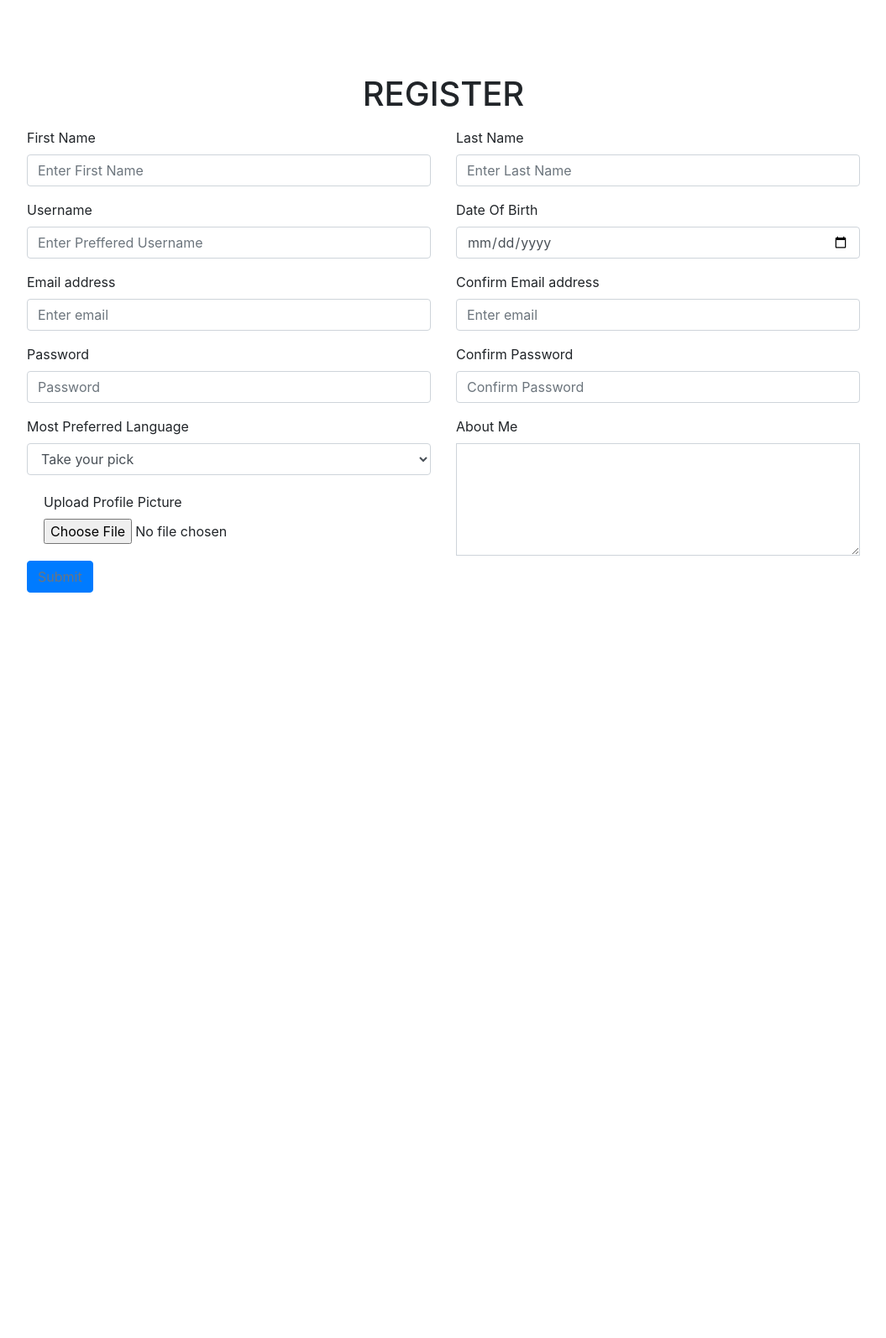
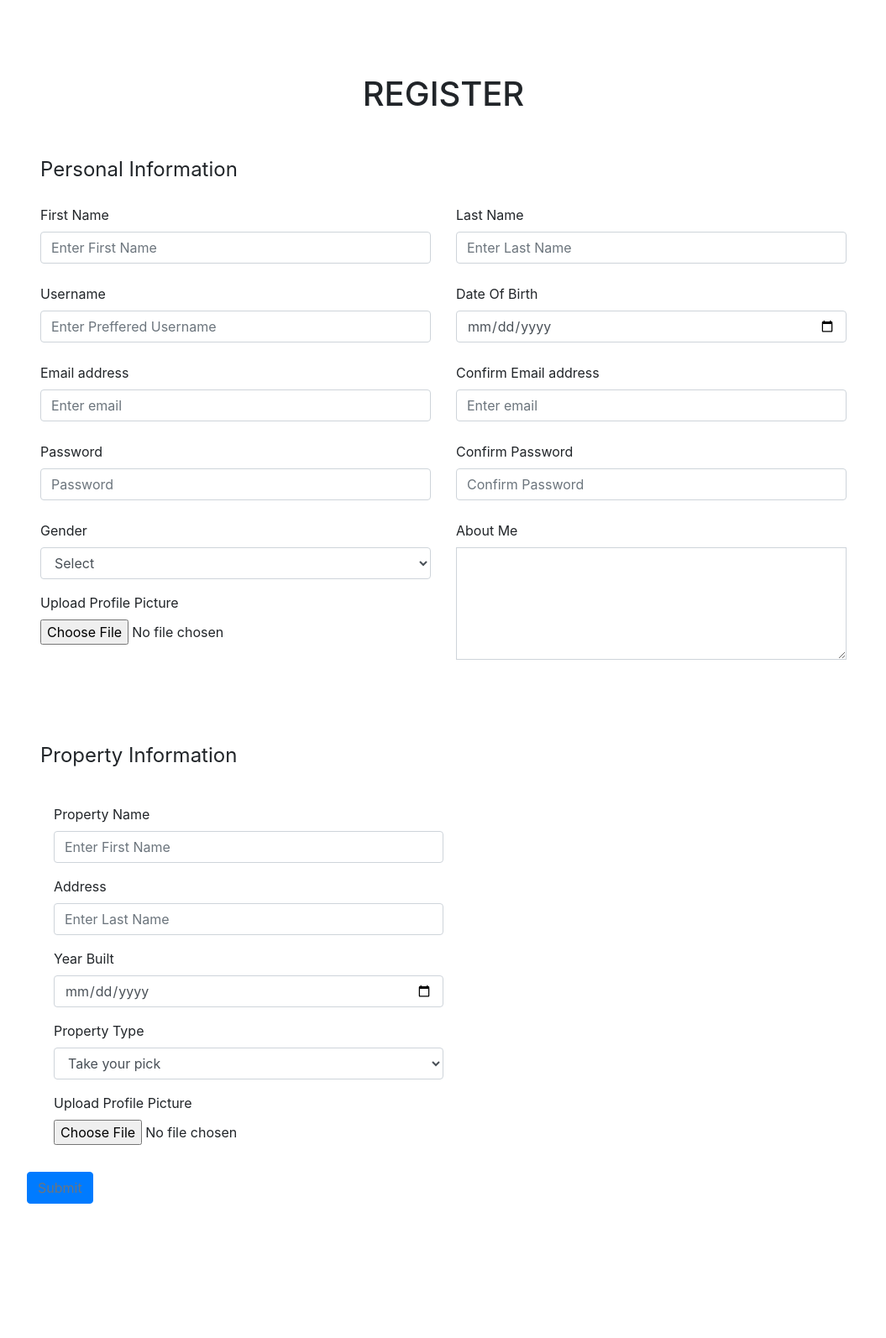
Before and after one commit to drgreatwonder/LakeView, a PHP site: page /landlordreg.php in a window 1280 px wide. Shown: the part 56-1650 px from the top of the page at 84% size, without its empty margins (112-1167 px from the left). Before the commit the page ends 762 px from the top, so only its background shows below. Run offline with PHP 8.4, Linux system fonts and the light colour scheme; some libraries are stand-ins or nearby versions.

Commit message:
registration forms updated

```diff
--- a/index.php
+++ b/index.php
@@ -25,7 +25,10 @@
         <!-- </div> -->
       </div>
     </div>
-  </div>
+  </div>\
+
+
+   n
 
 
 
--- a/landlordreg.php
+++ b/landlordreg.php
@@ -12,10 +12,13 @@
           <h1 class="text-center mb-3">REGISTER</h1>
 
           <form name="getstarted" action="" method="post" enctype="multipart/form-data">
+
+            <fieldset  class="p-3 mt-5">
+              <legend>Personal Information</legend>
             <div class="row">
 
             </div>
-      <div class="row mb-3">
+            <div class="row mb-4">
               <div class="col-md-6 col-sm-12">
                 <label>First Name</label>
                 <input type="text" class="form-control" name="firstname" placeholder="Enter First Name" required/>
@@ -27,7 +30,7 @@
               </div>
             </div>
 
-      <div class="row mb-3">
+            <div class="row mb-4">
               <div class="col-md-6 col-sm-12">
                 <label>Username</label>
                 <input type="text" class="form-control" name="username" placeholder="Enter Preffered Username" required/>
@@ -38,7 +41,7 @@
               </div>
             </div>
 
-      <div class="row mb-3">
+            <div class="row mb-4">
               <div class="col-md-6 col-sm-12">
                 <label>Email address</label>
                 <input type="email" class="form-control" name="email" placeholder="Enter email" required/>
@@ -50,7 +53,7 @@
             </div>
 
 
-      <div class="row mb-3">
+            <div class="row mb-4">
               <div class="col-md-6 col-sm-12">
                 <label>Password</label>
                 <input type="password" class="form-control" name="password" placeholder="Password" required/>
@@ -63,24 +66,21 @@
 
             <div class="row mb-3">
               <div class="col-md-6 col-sm-12">
-          <label>Most Preferred Language</label>
-          <select class="form-control" name="most_preferred_language" required>
-            <option>Take your pick</option>
-            <option>HTML</option>
-            <option>CSS</option>
-            <option>JavaScript</option>
-            <option>MySQL</option>
-            <option>PHP</option>
+                <label>Gender</label>
+                <select class="form-control" name="gender" required>
+                  <option>Select</option>
+                  <option>Male</option>
+                  <option>Female</option>
+                  <option>Others</option>
                 </select>
-          <div class="form-group p-3 mr-5 m-1">
+                <div class="form-group mt-3">
                   <label>Upload Profile Picture</label>
                   <input type="file" class="form-control-file" name="profile_pix">
                 </div>
+              </div>
 
 
-          <button type="submit" class="btn btn-primary text-secondary" name="getstarted" onclick="showLoginModal()">Submit</button>
 
-        </div>
               <div class="col-md-6 col-sm-12">
                 <label>About Me</label>
                 <div class="form-group">
@@ -88,3 +88,46 @@
                 </div>
               </div>
             </div>
+          </fieldset>
+
+
+
+
+          <fieldset class="p-3 mt-5">
+            <legend>Property Information</legend>
+
+
+            <div class="m-3">
+              <label>Property Name</label>
+              <input type="text" class="form-control w-50" name="propertyname" placeholder="Enter First Name" required/>
+            </div>
+
+            <div class="m-3">
+              <label>Address</label>
+              <input type="text" class="form-control w-50" name="lastname" placeholder="Enter Last Name" required/>
+            </div>
+
+
+            <div class="m-3">
+              <label>Year Built</label>
+              <input type="date" class="form-control w-50" name="dob" required/>
+            </div>
+
+            <div class="m-3">
+              <label>Property Type</label>
+              <select class="form-control w-50" name="most_preferred_language" required>
+                <option>Take your pick</option>
+                <option>Personal</option>
+                <option>Commercial</option>
+                <option>Undeveloped</option>
+
+              </select>
+              <div class="form-group mt-3">
+                <label>Upload Profile Picture</label>
+                <input type="file" class="form-control-file" name="profile_pix">
+              </div>
+
+        </fieldset>
+
+        <button type="submit" class="btn btn-primary text-secondary" name="getstarted" onclick="showLoginModal()">Submit</button>
+          </form>
```
Also changed, not shown: tenantreg.php (+23 -16 lines). Lines whose indentation alone changed are shown as unchanged.
